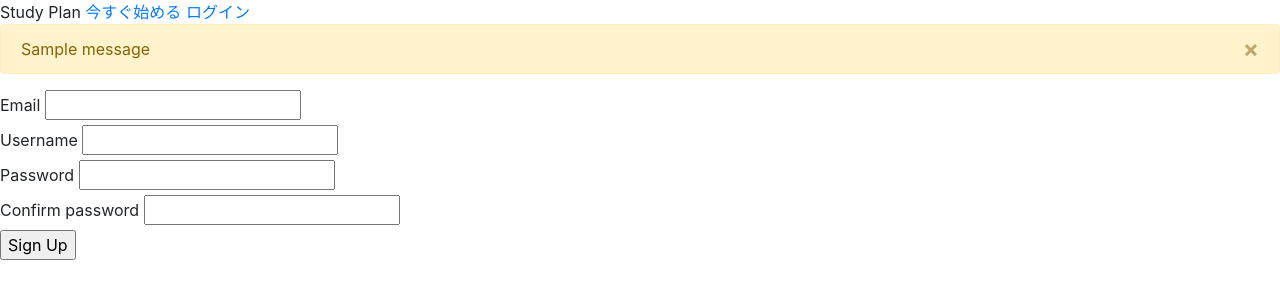
After one commit to tomiharu0317/DevWeeks2020, a Flask app: page /authenticate/signup in a window 1280 px wide. The commit adds this page. Shown: the top 300 px of the page. Run offline with Flask 2, Linux system fonts and the light colour scheme; tables that the repository leaves empty hold one stand-in row (values such as "Sample post"); one stand-in notice (Sample message) is shown; some libraries are stand-ins or nearby versions.

Commit message:
add login singup form

```diff
--- a/myproject/__init__.py
+++ b/myproject/__init__.py
@@ -37,6 +37,10 @@ class MyAdminIndexView(AdminIndexView):
 
 admin = Admin(app, template_mode='bootstrap3', index_view=MyAdminIndexView(),)
 
+from myproject.auth.views import auth_blueprint
+
+app.register_blueprint(auth_blueprint, url_prefix='/authenticate')
+
 login_manager.init_app(app)
 
 login_manager.login_view = "login"
--- /dev/null
+++ b/myproject/auth/forms.py
@@ -0,0 +1,23 @@
+from flask_wtf import FlaskForm
+from wtforms import StringField, PasswordField, SubmitField
+from wtforms.validators import DataRequired,Email,EqualTo
+
+import os
+import sys
+
+sys.path.append(os.path.join(os.path.dirname(__file__), '..'))
+
+from myproject.models import User
+
+class LoginForm(FlaskForm):
+    email = StringField('Email', validators=[DataRequired(), Email()])
+    password = PasswordField('Password', validators=[DataRequired()])
+    submit = SubmitField('Log In')
+
+
+class SignupForm(FlaskForm):
+    email = StringField('Email', validators=[DataRequired(),Email()])
+    username = StringField('Username', validators=[DataRequired()])
+    password = PasswordField('Password', validators=[DataRequired(), EqualTo('pass_confirm', message='Passwords Must Match!')])
+    pass_confirm = PasswordField('Confirm password', validators=[DataRequired()])
+    submit = SubmitField('Sign Up')
--- /dev/null
+++ b/myproject/auth/templates/auth/signup.html
@@ -0,0 +1,24 @@
+{% extends "base.html" %}
+{% block content %}
+<form method="POST">
+{% with messages = get_flashed_messages() %}
+    {% if messages %}
+      {% for message in messages %}
+      <div class="alert alert-warning alert-dismissible fade show" role="alert">
+        {{ message }}
+        <button type="button" class="close" data-dismiss="alert" aria-label="Close">
+          <span aria-hidden="true">&times;</span>
+        </button>
+      </div>
+      {% endfor %}
+    {% endif %}
+{% endwith %}
+    {# This hidden_tag is a CSRF security feature. #}
+    {{ form.hidden_tag() }}
+    {{ form.email.label }} {{ form.email() }}<br>
+    {{ form.username.label }} {{ form.username() }}<br>
+    {{ form.password.label }} {{ form.password() }}<br>
+    {{ form.pass_confirm.label }} {{ form.pass_confirm() }}<br>
+    {{ form.submit() }}
+</form>
+{% endblock %}
--- /dev/null
+++ b/myproject/auth/views.py
@@ -0,0 +1,76 @@
+from flask import (Blueprint, render_template,
+                     redirect, url_for, request,
+                     flash, abort)
+from flask_login import login_user, login_required, logout_user
+from werkzeug.security import generate_password_hash, check_password_hash
+
+import os
+import sys
+
+sys.path.append(os.path.join(os.path.dirname(__file__), '..'))
+
+from myproject import db, app
+from myproject.models import User
+from myproject.auth.forms import LoginForm, SignupForm
+
+auth_blueprint = Blueprint('auth',
+                           __name__,
+                           template_folder='templates/auth')
+
+@auth_blueprint.route('/logout')
+@login_required
+def logout():
+    logout_user()
+    flash('You logged out!')
+    return redirect(url_for('index'))
+
+@auth_blueprint.route('/login', methods=['GET', 'POST'])
+def login():
+
+    form = LoginForm()
+    if form.validate_on_submit():
+
+        user = User.query.filter_by(email=form.email.data).first()
+
+        if user is None:
+            flash('something wrong!')
+            redirect(url_for('auth.login'))
+        elif user.check_password(form.password.data):
+
+            login_user(user)
+
+            flash('Logged in successfully.')
+
+            # login => today's schedule page
+            return redirect(url_for('index'))
+        else:
+            pass
+
+
+    return render_template('login.html', form=form)
+
+@auth_blueprint.route('/signup', methods=['GET', 'POST'])
+def signup():
+    form = SignupForm()
+
+    if form.validate_on_submit():
+
+        if User.query.filter_by(email=form.email.data).first():
+            flash('Email has been registered already!')
+            redirect(url_for('auth.signup'))
+
+
+        elif User.query.filter_by(username=form.username.data).first():
+            flash('Username has been registered already!')
+            redirect(url_for('auth.signup'))
+
+        else:
+            user = User(email=form.email.data,
+                    username=form.username.data,
+                    password=form.password.data)
+
+            db.session.add(user)
+            db.session.commit()
+            flash('Now You can login!')
+            return redirect(url_for('auth.login'))
+    return render_template('signup.html', form=form)
--- a/myproject/templates/base.html
+++ b/myproject/templates/base.html
@@ -0,0 +1,27 @@
+<!DOCTYPE html>
+<html lang="en" dir="ltr">
+  <head>
+    <meta charset="utf-8">
+    <link rel="stylesheet" href="https://stackpath.bootstrapcdn.com/bootstrap/4.5.0/css/bootstrap.min.css" integrity="sha384-9aIt2nRpC12Uk9gS9baDl411NQApFmC26EwAOH8WgZl5MYYxFfc+NcPb1dKGj7Sk" crossorigin="anonymous">
+    <script src="https://code.jquery.com/jquery-3.5.1.slim.min.js" integrity="sha384-DfXdz2htPH0lsSSs5nCTpuj/zy4C+OGpamoFVy38MVBnE+IbbVYUew+OrCXaRkfj" crossorigin="anonymous"></script>
+    <script src="https://cdn.jsdelivr.net/npm/popper.js@1.16.0/dist/umd/popper.min.js" integrity="sha384-Q6E9RHvbIyZFJoft+2mJbHaEWldlvI9IOYy5n3zV9zzTtmI3UksdQRVvoxMfooAo" crossorigin="anonymous"></script>
+    <scrip<link rel="stylesheet" href="{{ url_for('static', filename='css/base.css') }}">
+
+    <title>Study Plan</title>
+  </head>
+  <body>
+
+<!-- ここから -->
+    Study Plan
+    <a href="{{ url_for('auth.signup') }}">今すぐ始める</a>
+    <a href="{{ url_for('auth.login') }}">ログイン</a>
+
+    {% if current_user.is_authenticated %}
+        <a class="nav-item nav-link" href="{{ url_for('auth.logout') }}">Log Out</a>
+    {% endif %}
+<!-- ここまでが<header></header> -->
+    {% block content %}
+
+    {% endblock %}
+  </body>
+</html>
--- a/requirements.txt
+++ b/requirements.txt
@@ -1,11 +1,14 @@
 alembic==1.4.2
 click==7.1.2
+dnspython==2.0.0
+email-validator==1.1.1
 Flask==1.1.2
 Flask-Admin==1.5.6
 Flask-Login==0.5.0
 Flask-Migrate==2.5.3
 Flask-SQLAlchemy==2.4.4
 Flask-WTF==0.14.3
+idna==2.10
 itsdangerous==1.1.0
 Jinja2==2.11.2
 Mako==1.1.3
```
Also changed, not shown: myproject/auth/templates/auth/login.html (added, +22 -0 lines), myproject/templates/home.html (+16 -12 lines), myproject/admin/forms.py (added), myproject/admin/views.py (added), myproject/auth/__init__.py (added), myproject/static/base.css (renamed from myproject/static/home.css), 1 other file.
